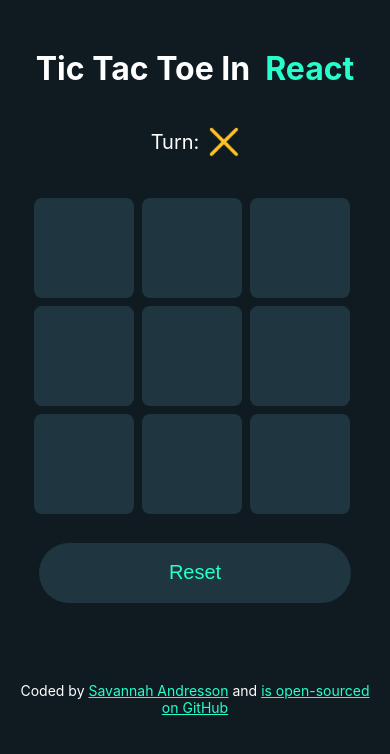
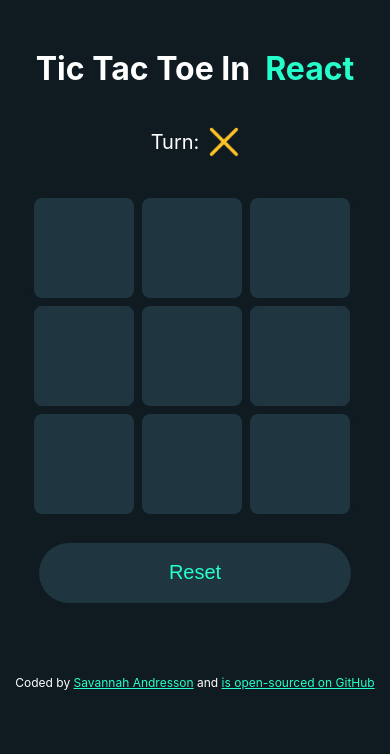
Before and after one commit to savi-creates/tic-tac-toe-game, a React (Create React App) app: page / in a window 390 px wide. Shown: the top 754 px of the page. Built offline with nearby package versions, Linux system fonts and the light colour scheme.

Commit message:
Updated the font size of the footer on smaller screens

```diff
--- a/src/Components/TicTacToe/Footer.css
+++ b/src/Components/TicTacToe/Footer.css
@@ -16,7 +16,7 @@
 
 @media (max-width: 600px) {
   .footer {
-    font-size: 14px;
-    padding: 15px;
+    font-size: 12px;
+    padding: 10px;
   }
 }
```
